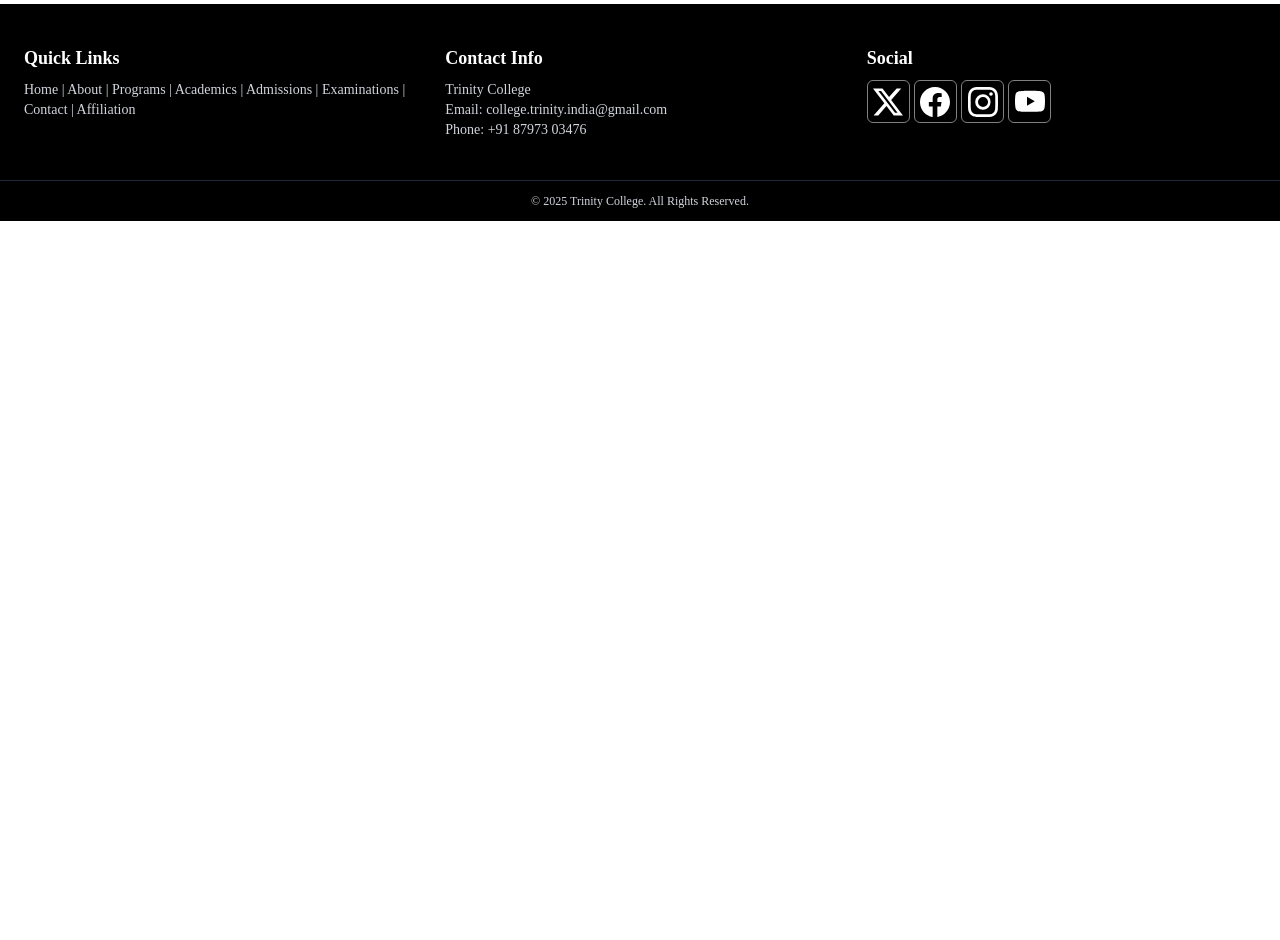
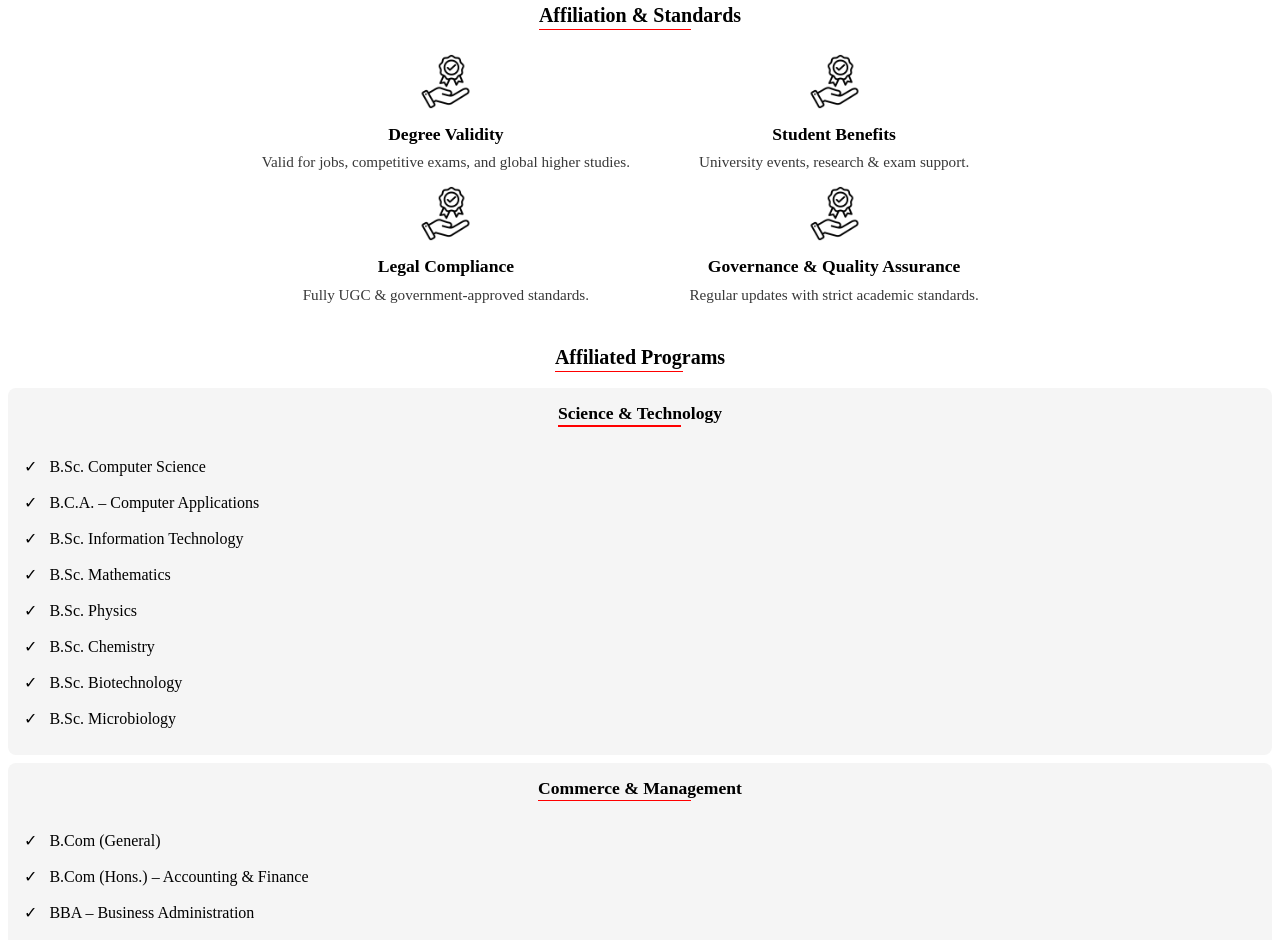
Before and after one commit to Ritiks26/trinity, a React (Vite) app: page /affiliation in a window 1280 px wide. Shown: the part 820-1760 px from the top of the page. Before the commit the page ends 1041 px from the top, so only its background shows below. Built offline with nearby package versions, Linux system fonts and the light colour scheme; a web font is replaced by a local one.

Commit message:
finalizing

```diff
--- a/src/pages/Affiliation.css
+++ b/src/pages/Affiliation.css
@@ -0,0 +1,131 @@
+.affiliation-container {
+  display: flex;
+  flex-direction: column;
+  align-items: center;
+  font-family: var(--font-main);
+  margin: 0 0.5rem;
+  margin-bottom: 1.75rem;
+  border-radius: 2rem;
+  color: var(--black-font);
+}
+
+.affiliation-container h2 {
+  position: relative;
+  font-family: var(--font-heading);
+  text-align: center;
+  font-size: 1.25rem;
+  font-weight: 600;
+  margin: 0;
+  margin-bottom: 1rem;
+  width: fit-content;
+
+  &::before {
+    position: absolute;
+    content: "";
+    left: 0;
+    bottom: 0;
+    background-color: red;
+    height: 5%;
+    width: 75%;
+  }
+}
+
+.affiliation-grid-content {
+  display: grid;
+  grid-template-columns: repeat(2, 1fr);
+  gap: 0.25rem;
+  margin-top: 0.5rem;
+}
+
+.affiliation-child {
+  display: flex;
+  flex-direction: column;
+  align-items: center;
+  justify-content: start;
+  text-align: center;
+  padding: 0 0.5rem;
+}
+
+.affiliation-child img {
+  height: 55px;
+}
+
+.affiliation-content {
+  margin: 0.5rem 0;
+}
+
+.affiliation-content h3 {
+  font-size: 1.1rem;
+  font-weight: bolder;
+  color: var(--black-font);
+  margin: 0.25rem 0;
+}
+
+.affiliation-content p {
+  font-weight: 500;
+  font-size: 0.95rem;
+  color: rgb(56, 56, 56);
+  margin: 0;
+}
+
+.affiliated-programs-container {
+  margin: 0 0.5rem;
+  font-family: var(--font-heading);
+}
+
+.affiliated-programs-container h2 {
+  position: relative;
+  text-align: center;
+  font-size: 1.25rem;
+  font-weight: 600;
+  margin: 0;
+  margin-bottom: 1rem;
+  width: fit-content;
+
+  &::before {
+    position: absolute;
+    content: "";
+    left: 0;
+    bottom: 0;
+    background-color: red;
+    height: 5%;
+    width: 75%;
+  }
+}
+
+.affiliated-programs-grid {
+  display: grid;
+  grid-template-columns: 1fr;
+  gap: 0.5rem;
+}
+
+.affiliated-programs-child {
+  background-color: whitesmoke;
+  padding: 0.75rem 1rem;
+  border-radius: 0.5rem;
+}
+
+.affiliated-programs-child h3 {
+  position: relative;
+  text-align: center;
+  font-size: 1.1rem;
+  font-weight: 600;
+  margin: 0;
+  margin-bottom: 1rem;
+  width: fit-content;
+
+  &::before {
+    position: absolute;
+    content: "";
+    left: 0;
+    bottom: 0;
+    background-color: red;
+    height: 5%;
+    width: 75%;
+  }
+}
+
+.affiliated-courses p {
+  margin: 0.75rem 0;
+  font-weight: 500;
+}
--- a/src/pages/Affiliation.jsx
+++ b/src/pages/Affiliation.jsx
@@ -1,6 +1,7 @@
 import { Header } from "./components/Header";
 import { Hero } from "./components/Hero";
 import { Footer } from "./components/Footer";
+import GovernanceImage from "../assets/governance.png";
 
 import "./Affiliation.css";
 
@@ -13,7 +14,143 @@ export function Affiliation() {
         content={
           "Trinity College is affiliated to Patliputra University and adheres strictly to the academic, administrative, and examination regulations prescribed by the university. We follow a transparent and quality-driven system to ensure the highest academic standards."
         }
-      />
+      />{" "}
+      <div className="affiliation-container fade-up">
+        <h2>Affiliation & Standards</h2>
+        <div className="affiliation-grid-content">
+          <div className="affiliation-child">
+            <img src={GovernanceImage} alt="Degree Validity" />
+            <div className="affiliation-content">
+              <h3>Degree Validity</h3>
+              <p>
+                Valid for jobs, competitive exams, and global higher studies.
+              </p>
+            </div>
+          </div>
+
+          <div className="affiliation-child">
+            <img src={GovernanceImage} alt="Student Benefits" />
+            <div className="affiliation-content">
+              <h3>Student Benefits</h3>
+              <p>University events, research & exam support.</p>
+            </div>
+          </div>
+
+          <div className="affiliation-child">
+            <img src={GovernanceImage} alt="Legal Compliance" />
+            <div className="affiliation-content">
+              <h3>Legal Compliance</h3>
+              <p>Fully UGC & government-approved standards.</p>
+            </div>
+          </div>
+
+          <div className="affiliation-child">
+            <img src={GovernanceImage} alt="Governance" />
+            <div className="affiliation-content">
+              <h3>Governance & Quality Assurance</h3>
+              <p>Regular updates with strict academic standards.</p>
+            </div>
+          </div>
+        </div>
+      </div>
+      <div className="affiliated-programs-container">
+        <div style={{ display: "flex", justifyContent: "center" }}>
+          <h2>Affiliated Programs</h2>
+        </div>
+        <div className="affiliated-programs-grid">
+          <div className="affiliated-programs-child">
+            <div style={{ display: "flex", justifyContent: "center" }}>
+              <h3>Science & Technology</h3>
+            </div>
+            <div className="affiliated-courses">
+              <p>
+                <span className="with-check">&#10003;</span>B.Sc. Computer
+                Science
+              </p>
+              <p>
+                <span className="with-check">&#10003;</span>B.C.A. – Computer
+                Applications
+              </p>
+              <p>
+                <span className="with-check">&#10003;</span>B.Sc. Information
+                Technology
+              </p>
+              <p>
+                <span className="with-check">&#10003;</span>B.Sc. Mathematics
+              </p>
+              <p>
+                <span className="with-check">&#10003;</span>B.Sc. Physics
+              </p>
+              <p>
+                <span className="with-check">&#10003;</span>B.Sc. Chemistry
+              </p>
+              <p>
+                <span className="with-check">&#10003;</span>B.Sc. Biotechnology
+              </p>
+              <p>
+                <span className="with-check">&#10003;</span>B.Sc. Microbiology
+              </p>
+            </div>
+          </div>
+          <div className="affiliated-programs-child">
+            <div style={{ display: "flex", justifyContent: "center" }}>
+              <h3>Commerce & Management</h3>
+            </div>
+            <div className="affiliated-courses">
+              <p>
+                <span className="with-check">&#10003;</span>B.Com (General)
+              </p>
+              <p>
+                <span className="with-check">&#10003;</span>B.Com (Hons.) –
+                Accounting & Finance
+              </p>
+              <p>
+                <span className="with-check">&#10003;</span>BBA – Business
+                Administration
+              </p>
+              <p>
+                <span className="with-check">&#10003;</span>BMS – Management
+                Studies
+              </p>
+              <p>
+                <span className="with-check">&#10003;</span>BFM – Financial
+                Markets
+              </p>
+            </div>
+          </div>
+          <div className="affiliated-programs-child">
+            <div style={{ display: "flex", justifyContent: "center" }}>
+              <h3>Arts & Humanities</h3>
+            </div>
+            <div className="affiliated-courses">
+              <p>
+                <span className="with-check">&#10003;</span>B.A. English
+                Literature
+              </p>
+              <p>
+                <span className="with-check">&#10003;</span>B.A. Hindi
+                Literature
+              </p>
+              <p>
+                <span className="with-check">&#10003;</span>B.A. Psychology
+              </p>
+              <p>
+                <span className="with-check">&#10003;</span>B.A. Sociology
+              </p>
+              <p>
+                <span className="with-check">&#10003;</span>B.A. Political
+                Science
+              </p>
+              <p>
+                <span className="with-check">&#10003;</span>B.A. History
+              </p>
+              <p>
+                <span className="with-check">&#10003;</span>B.A. Economics
+              </p>
+            </div>
+          </div>
+        </div>
+      </div>
       <Footer />
     </>
   );
```
Also changed, not shown: src/assets/governance.png (added).
